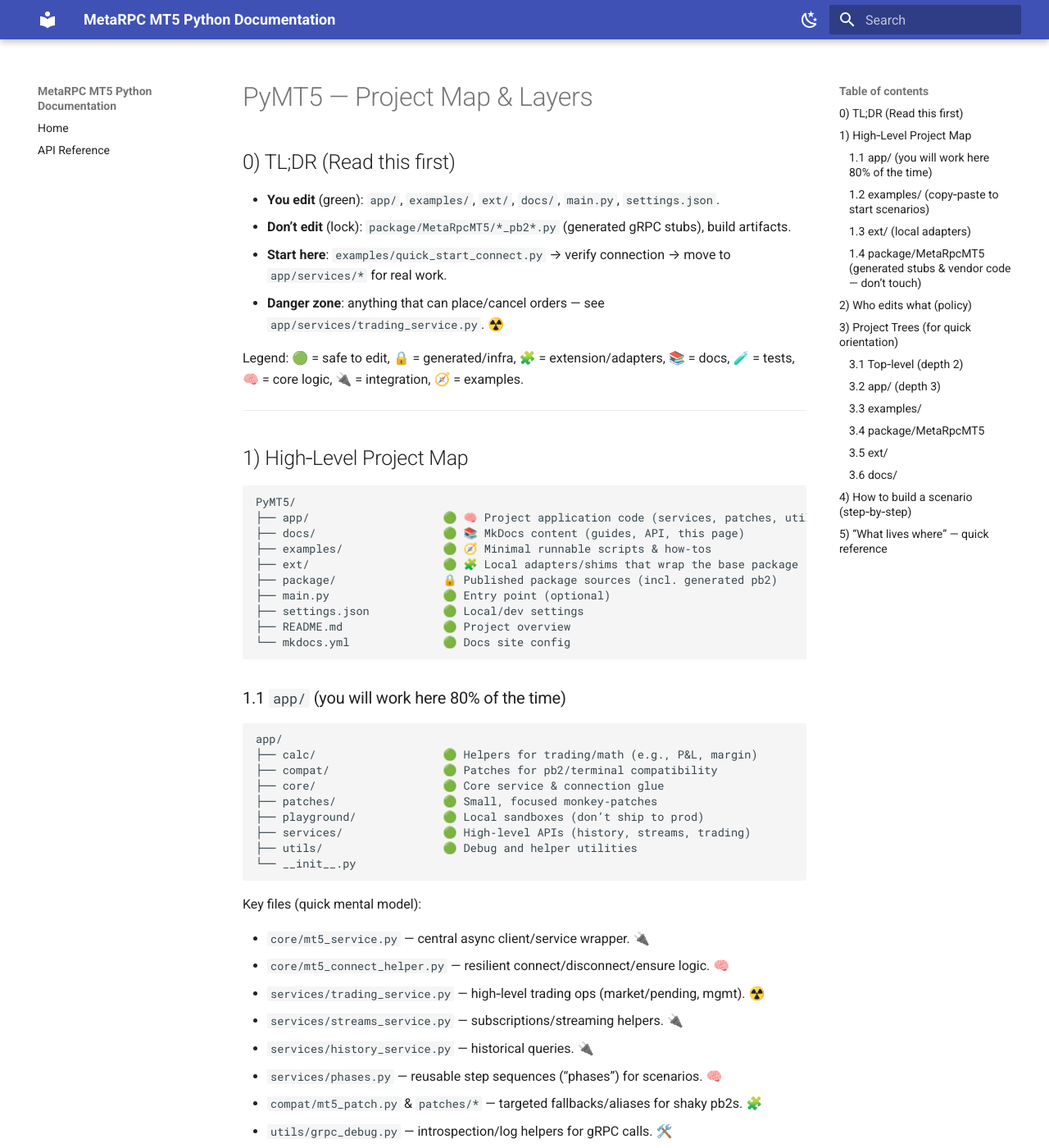
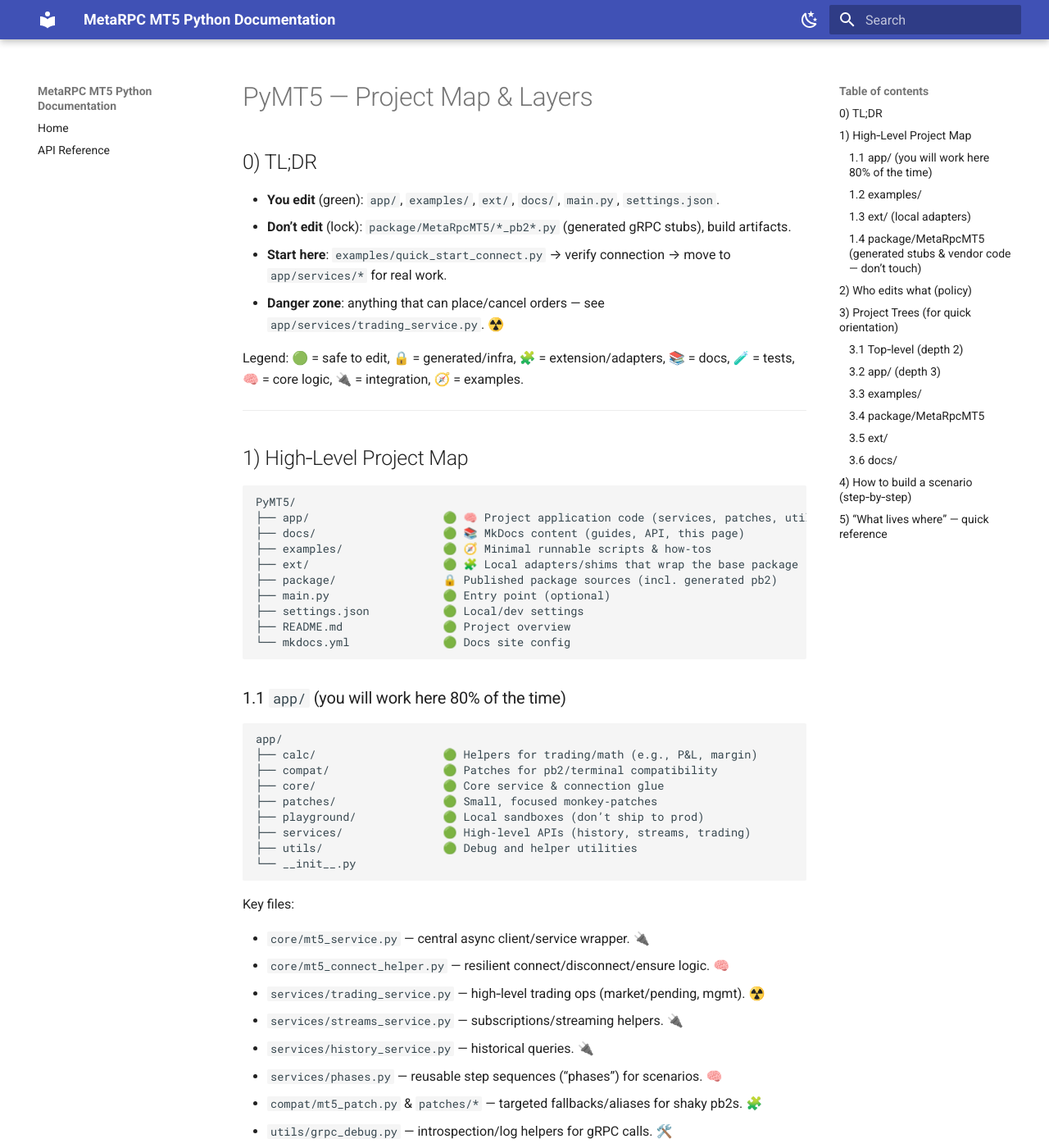
Before and after one commit to MetaRPC/PyMT5, an MkDocs documentation site: the page built from docs/I_want_to_add/Project_Map_and_Layers.md, in a window 1280 px wide and 1400 px high. Shown: the whole window at 82% size. Built offline with MkDocs 1.6.1 and Material for MkDocs 9.7.7, drawn with Linux system fonts in a browser that asks for light colours; some of the changed text lies outside the part shown.

Commit message:
Update Project_Map_and_Layers.md

````diff
--- a/docs/I_want_to_add/Project_Map_and_Layers.md
+++ b/docs/I_want_to_add/Project_Map_and_Layers.md
@@ -1,6 +1,6 @@
 # PyMT5 — Project Map & Layers
 
-## 0) TL;DR (Read this first)
+## 0) TL;DR
 
 * **You edit** (green): `app/`, `examples/`, `ext/`, `docs/`, `main.py`, `settings.json`.
 * **Don’t edit** (lock): `package/MetaRpcMT5/*_pb2*.py` (generated gRPC stubs), build artifacts.
@@ -40,7 +40,7 @@ app/
 └── __init__.py
 ```
 
-Key files (quick mental model):
+Key files:
 
 * `core/mt5_service.py` — central async client/service wrapper. 🔌
 * `core/mt5_connect_helper.py` — resilient connect/disconnect/ensure logic. 🧠
@@ -51,7 +51,7 @@ Key files (quick mental model):
 * `compat/mt5_patch.py` & `patches/*` — targeted fallbacks/aliases for shaky pb2s. 🧩
 * `utils/grpc_debug.py` — introspection/log helpers for gRPC calls. 🛠️
 
-### 1.2 `examples/` (copy‑paste to start scenarios)
+### 1.2 `examples/`
 
 ```
 examples/
````
